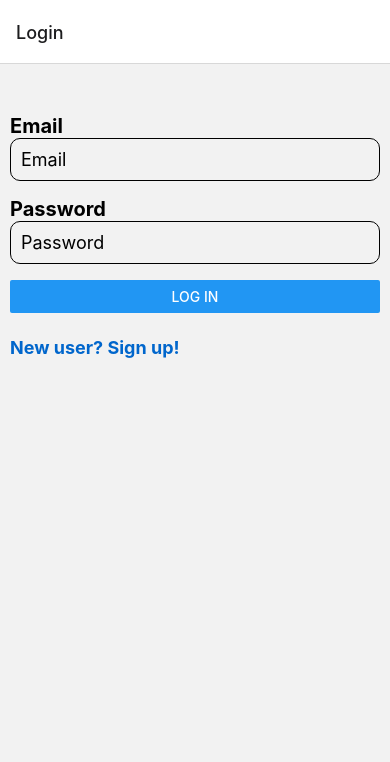
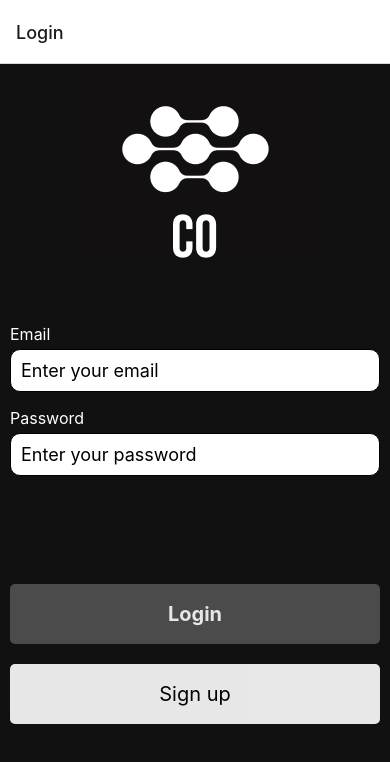
Before and after one commit to kylec43/FMBP, a React Native app: screen /AuthFlow in a window 390 px wide. Shown: the top 762 px of the page. Built offline with nearby package versions, Linux system fonts and the light colour scheme; no server answers.

Commit message:
redesigned login and signup screen. Add Big button, Logo, and Spacer components

```diff
--- a/app.json
+++ b/app.json
@@ -3,6 +3,9 @@
     "name": "FMBP",
     "slug": "FMBP",
     "version": "1.0.0",
+    "android": {
+      "softwareKeyboardLayoutMode": "pan"
+    },
     "assetBundlePatterns": [
       "**/*"
     ]
--- a/src/components/AuthForm.js
+++ b/src/components/AuthFormInput.js
@@ -1,17 +1,17 @@
 import React from 'react';
-import { View, Text, TextInput, Button, StyleSheet } from 'react-native';
+import { View, Text, StyleSheet } from 'react-native';
 import Input from './Input';
 
-function AuthForm({ email, password, buttonText, onChangeEmail, onChangePassword, onSubmit }) {
+function AuthFormInput({ email, password, onChangeEmail, onChangePassword, containerStyle }) {
 
     return (
-        <View>
-
+        <View style={containerStyle}>
             <Text style={styles.label}>Email</Text>
             <Input
                 value={email}
                 onChangeText={onChangeEmail}
-                placeholder="Email"
+                placeholder="Enter your email"
+                style={styles.input}
             />
 
             <Text style={styles.label}>Password</Text>
@@ -19,11 +19,8 @@ function AuthForm({ email, password, buttonText, onChangeEmail, onChangePassword
                 value={password}
                 onChangeText={onChangePassword}
                 secure={true}
-                placeholder="Password"
-            />
-            <Button
-                title={buttonText ? buttonText : "Submit"}
-                onPress={onSubmit}
+                placeholder="Enter your password"
+                style={styles.input}
             />
         </View>
     );
@@ -32,10 +29,14 @@ function AuthForm({ email, password, buttonText, onChangeEmail, onChangePassword
 
 const styles = StyleSheet.create({
     label: {
-        fontSize: 20,
-        fontWeight: "bold"
+        fontSize: 16,
+        color: "white"
+    },
+    input: {
+        backgroundColor: "white",
+        marginTop: 5
     },
 });
 
 
-export default AuthForm;
+export default AuthFormInput;
--- /dev/null
+++ b/src/components/BigButton.js
@@ -0,0 +1,36 @@
+import React from 'react';
+import { Text, TouchableOpacity, StyleSheet } from 'react-native';
+
+
+function BigButton({ title, onPress, style, titleStyle }) {
+
+
+    return (
+        <TouchableOpacity
+            onPress={onPress}
+            style={[styles.button, style]}
+        >
+            <Text style={[styles.title, titleStyle]}>{title}</Text>
+        </TouchableOpacity>
+    );
+}
+
+
+const styles = StyleSheet.create({
+    button: {
+        backgroundColor: "#24a0ed",
+        width: "100%",
+        height: 60,
+        alignItems: "center",
+        justifyContent: "center",
+        borderRadius: 5,
+        opacity: 0.9
+    },
+    title: {
+        fontSize: 20,
+        fontWeight: "bold",
+        color: "white"
+    }
+});
+
+export default BigButton;
--- /dev/null
+++ b/src/components/Logo.js
@@ -0,0 +1,25 @@
+import React from 'react';
+import { View, Image, StyleSheet } from 'react-native';
+
+function Logo({ containerStyle }) {
+
+    return (
+        <View style={containerStyle}>
+            <Image style={styles.logoStyle} source={require('../../assets/images/FMBP_Logo.png')} />
+            <Image style={styles.coStyle} source={require('../../assets/images/Co.png')} />
+        </View>
+    );
+}
+
+const styles = StyleSheet.create({
+    coStyle: {
+        marginTop: -40,
+        alignSelf: "center"
+    },
+    logoStyle: {
+        marginTop: -40,
+        alignSelf: "center"
+    }
+});
+
+export default Logo;
--- /dev/null
+++ b/src/components/Spacer.js
@@ -0,0 +1,13 @@
+import React from 'react';
+import { View } from 'react-native';
+
+function Spacer({vertical=0, horizontal=0}) {
+
+
+    return (
+        <View style={{marginLeft: horizontal, marginTop: vertical}}/>
+    );
+}
+
+
+export default Spacer;
--- a/src/routes/AuthFlow.js
+++ b/src/routes/AuthFlow.js
@@ -12,12 +12,12 @@ function AuthFlow() {
             <Stack.Screen
                 name="Signup"
                 component={SignupScreen}
-                options={{headerTitle: "Signup"}}
+                options={{headerTitle: "Signup", cardStyle: {backgroundColor: "#111111"}}}
             />
             <Stack.Screen
                 name="Login"
                 component={LoginScreen}
-                options={{headerTitle: "Login"}}
+                options={{headerTitle: "Login", cardStyle: {backgroundColor: "#111111"}}}
             />
         </Stack.Navigator>
     );
--- a/src/screens/LoginScreen.js
+++ b/src/screens/LoginScreen.js
@@ -1,10 +1,11 @@
 import React from 'react';
 import { View, StyleSheet } from 'react-native';
-import AuthForm from '../components/AuthForm';
-import HyperLink from '../components/HyperLink';
 import useLogin from '../hooks/useLogin';
+import AuthFormInput from '../components/AuthFormInput';
+import BigButton from '../components/BigButton';
+import Logo from '../components/Logo';
 
-function LoginScreen() {
+function LoginScreen({ navigation }) {
 
     const {
         email, setEmail,
@@ -14,31 +15,61 @@ function LoginScreen() {
 
     return (
         <View style={styles.container}>
-            <AuthForm
-                email={email}
-                password={password}
-                buttonText="Log in"
-                onChangeEmail={setEmail}
-                onChangePassword={setPassword}
-                onSubmit={() => handleLogin(email, password)}
-            />
-            <HyperLink
-                style={styles.link}
-                title="New user? Sign up!"
-                href="Signup"
-            />
+
+            <View style={styles.flexContainer}>
+                <Logo containerStyle={styles.logoContainer} />
+            </View>
+
+            <View style={styles.flexContainer}>
+                <AuthFormInput
+                    email={email}
+                    password={password}
+                    onChangeEmail={setEmail}
+                    onChangePassword={setPassword}
+                />
+            </View>
+
+            <View style={styles.flexContainer}>
+                <BigButton
+                    title="Login"
+                    onPress={() => handleLogin(email, password)}
+                    style={styles.loginButton}
+                >
+                </BigButton>
+                <BigButton
+                    title="Sign up"
+                    onPress={() => navigation.navigate("Signup")}
+                    style={styles.signupButton}
+                    titleStyle={styles.signupTitle}
+                >
+                </BigButton>
+            </View>
         </View>
     );
 }
 
-
 const styles = StyleSheet.create({
     container: {
         paddingHorizontal: 10,
-        paddingTop: 50
+        flex: 1
     },
-    link: {
-        marginTop: 24,
+    flexContainer: {
+        flex: 1,
+    },
+    loginButton: {
+        backgroundColor: "#525252"
+    },
+    signupButton: {
+        backgroundColor: "white",
+        marginTop: 20
+    },
+    signupTitle: {
+        color: "black",
+        fontWeight: "normal"
+    },
+    logoContainer: {
+        alignSelf: "center",
+        marginTop: 20
     }
 });
 
--- a/src/screens/SignupScreen.js
+++ b/src/screens/SignupScreen.js
@@ -1,7 +1,10 @@
 import React from 'react';
-import { View, StyleSheet } from 'react-native';
-import AuthForm from '../components/AuthForm';
+import { ScrollView, View, StyleSheet } from 'react-native';
+import AuthFormInput from '../components/AuthFormInput';
 import useSignup from '../hooks/useSignup';
+import Logo from '../components/Logo';
+import Spacer from '../components/Spacer';
+import BigButton from '../components/BigButton';
 
 function SignupScreen() {
 
@@ -13,14 +16,28 @@ function SignupScreen() {
 
     return (
         <View style={styles.container}>
-            <AuthForm
-                email={email}
-                password={password}
-                buttonText="Sign up"
-                onChangeEmail={setEmail}
-                onChangePassword={setPassword}
-                onSubmit={() => handleSignup(email, password)}
-            />
+
+            <View style={styles.flexContainer}>
+                <Logo containerStyle={styles.logoContainer} />
+            </View>
+
+            <View style={styles.flexContainer}>
+                <AuthFormInput
+                    email={email}
+                    password={password}
+                    onChangeEmail={setEmail}
+                    onChangePassword={setPassword}
+                />
+            </View>
+
+            <View style={styles.flexContainer}>
+                <BigButton
+                    title="Sign up"
+                    onPress={() => handleSignup(email, password)}
+                    style={styles.loginButton}
+                >
+                </BigButton>
+            </View>
         </View>
     );
 }
@@ -28,8 +45,25 @@ function SignupScreen() {
 const styles = StyleSheet.create({
     container: {
         paddingHorizontal: 10,
-        paddingTop: 50
+        flex: 1
     },
+    flexContainer: {
+        flex: 1,
+    },
+    loginButton: {
+        backgroundColor: "#525252"
+    },
+    signupButton: {
+        backgroundColor: "white"
+    },
+    signupTitle: {
+        color: "black",
+        fontWeight: "normal"
+    },
+    logoContainer: {
+        alignSelf: "center",
+        marginTop: 20
+    }
 });
 
 export default SignupScreen;
```
Also changed, not shown: assets/images/Co.png (added), assets/images/FMBP_Logo.png (added), 1 other file (tests, documents, lock files or other folders).
